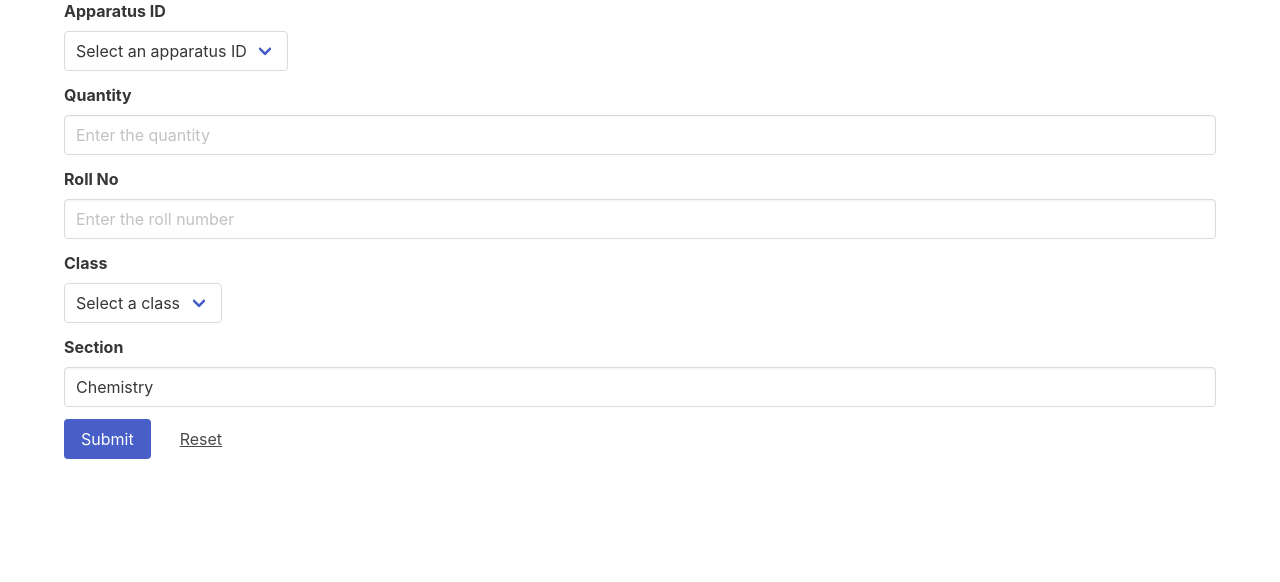
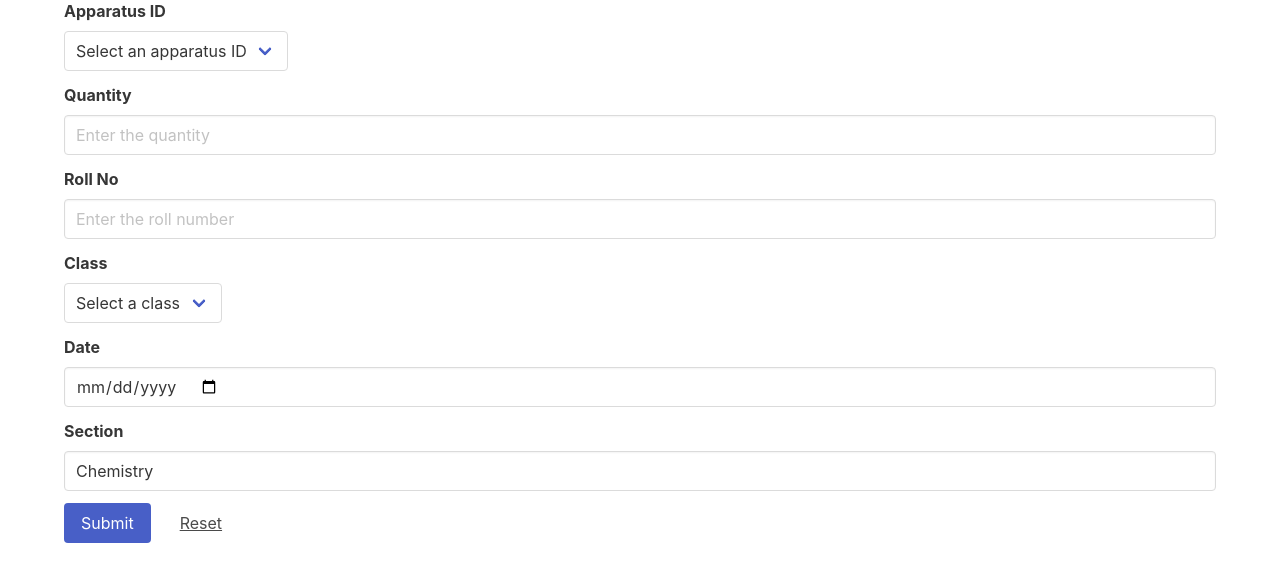
Before and after one commit to salmansyyd/Chem-Break, a Flask app: page /home/breakage in a window 1280 px wide. Shown: the part 117-699 px from the top of the page. Run offline with Flask 3, Linux system fonts and the light colour scheme; the visitor is signed in with stand-in values (Sample User, id 1); data that the repository does not hold is empty; some libraries are stand-ins or nearby versions.

Commit message:
Add Feature Custom Dates - Added calendar to select dates - Working commit

```diff
--- a/app/models.py
+++ b/app/models.py
@@ -52,11 +52,12 @@ class Breakage(db.Model):
     def __repr__(self) -> str:
         return f"Breakage('{self.date}', '{self.item_id}', '{self.quantity}', '{self.student_unique_id}', '{self.total_ammount}')"
 
-    def __init__(self, item_id, quantity, student_unique_id, total_ammount):
+    def __init__(self, item_id, quantity, student_unique_id, total_ammount, date):
         self.item_id = item_id
         self.quantity = quantity
         self.student_unique_id = student_unique_id
         self.total_ammount = total_ammount
+        self.date = date
 
     def get_dd_mm_yyyy(self):
         utc_datetime = datetime.datetime.strptime(
--- a/app/routes.py
+++ b/app/routes.py
@@ -5,6 +5,7 @@ from app.models import Apparatus, Breakage, Bank, Student, Record, User
 from app.view_classes import ViewRecord, CollectMoney
 from app import db
 import datetime
+import pytz
 from sqlalchemy import and_
 
 main = Blueprint('main', __name__)
@@ -60,7 +61,15 @@ def post_breakage():
         roll_no = request.form['roll_no']
         s_class = request.form['class']
         section = request.form['section']
+        date_ = request.form['date']
         total_ammount = int(quantity) * int(Apparatus.query.get(item).price)
+
+        print(date_)
+        # convert date to datetime
+        date_obj = datetime.datetime.strptime(
+            date_, "%Y-%m-%d").astimezone(pytz.utc)
+        print(date_obj)
+        print(datetime.datetime.utcnow())
 
         # check if student exists with roll_no and class
         student = Student.query.filter_by(roll_no=roll_no,
@@ -71,7 +80,7 @@ def post_breakage():
             student = create_student(roll_no, s_class, section)
 
         breakage = Breakage(item_id=item,
-                            quantity=quantity, student_unique_id=student.unique_id, total_ammount=total_ammount)
+                            quantity=quantity, student_unique_id=student.unique_id, total_ammount=total_ammount, date=date_obj)
 
         record_message = student.unique_id + " " + str(breakage.quantity) + " " + Apparatus.query.get(
             breakage.item_id).name + " " + Apparatus.query.get(breakage.item_id).size
--- a/app/templates/breakage.html
+++ b/app/templates/breakage.html
@@ -53,6 +53,14 @@
         </div>
 
         <div class="field">
+            <label class="label">Date</label>
+            <div class="control">
+                <input class="input" type="date" placeholder="Enter the date." name="date"
+                    required>
+            </div>
+        </div>
+
+        <div class="field">
             <label class="label">Section</label>
             <div class="control">
                 <input class="input" type="text" placeholder="Enter the section (default: Chemistry)" name="section"
```
Also changed, not shown: requirements.txt (+12 -4 lines), app.db, 2 other files.
